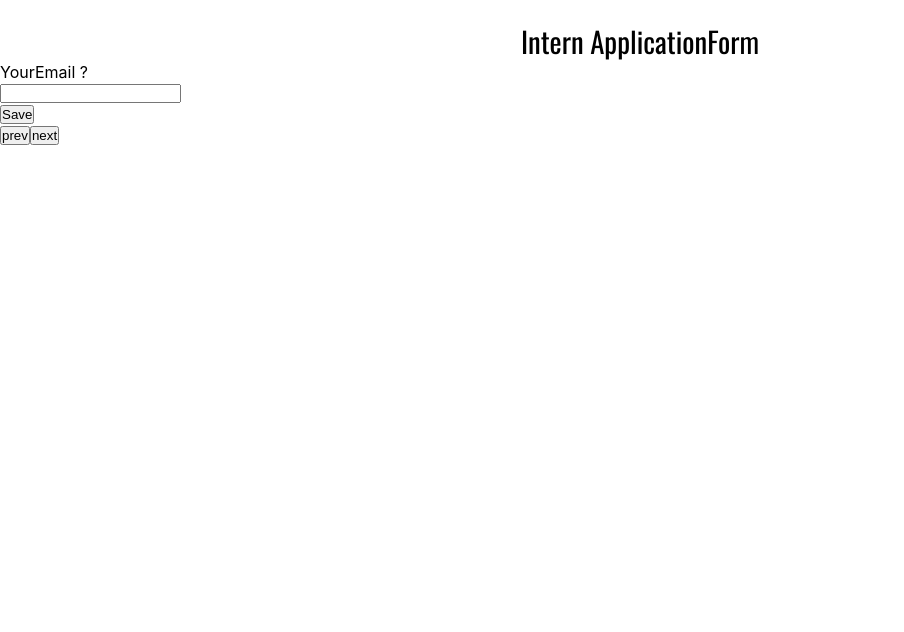
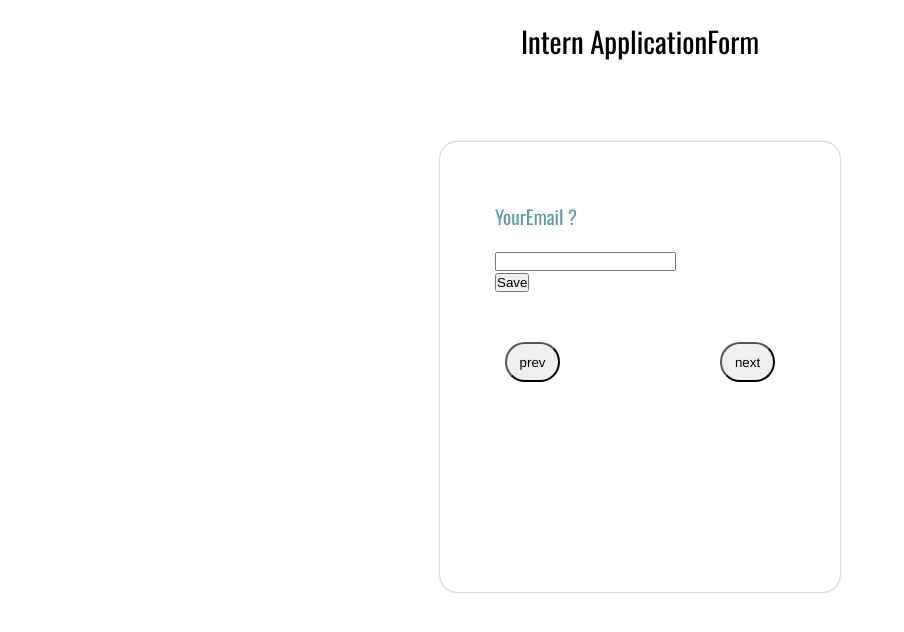
Before and after one commit to jyotirmoy-sinhababu/intern-application-form, a React (Create React App) app: page / in a window 1280 px wide. Shown: the top 632 px of the page, without its empty margins (0-904 px from the left). Built offline with nearby package versions, Linux system fonts and the light colour scheme.

Commit message:
style added to display comp

```diff
--- a/src/component/display/Display.js
+++ b/src/component/display/Display.js
@@ -1,4 +1,5 @@
 import React from 'react';
+import './display.css';
 
 import InputField from '../input/InputField';
 
@@ -17,12 +18,23 @@ const Display = ({ data }) => {
 
   return (
     <>
-      <p>{data ? data[count]?.question_text : null}</p>
-      <InputField data={data} count={count} />
-      <div>
-        <button onClick={decrementCount}>prev</button>
+      <div className='dis-main-cnt'>
+        <div className='dis-question-input-cnt'>
+          <p className='dis-question'>
+            {data ? data[count]?.question_text : null}
+          </p>
+          <InputField data={data} count={count} />
+        </div>
 
-        <button onClick={incrementCount}>next</button>
+        <div className='dis-btn-cnt'>
+          <button className='dis-prev-btn' onClick={decrementCount}>
+            prev
+          </button>
+
+          <button className='dis-nxt-btn' onClick={incrementCount}>
+            next
+          </button>
+        </div>
       </div>
     </>
   );
--- /dev/null
+++ b/src/component/display/display.css
@@ -0,0 +1,56 @@
+@import url('https://fonts.googleapis.com/css2?family=Oswald:wght@200;400&display=swap');
+
+.dis-main-cnt {
+  display: flex;
+  flex-direction: column;
+  width: 400px;
+  height: 450px;
+  box-shadow: 0 0 2px rgba(0, 0, 0, 0.5);
+  z-index: 1;
+  border-radius: 17px;
+}
+
+.dis-question-input-cnt {
+  display: flex;
+  flex-direction: column;
+  gap: 1.2rem;
+  padding-left: 45px;
+  padding-top: 50px;
+  margin: 10px;
+}
+
+.dis-question {
+  font-family: 'Oswald', sans-serif;
+  font-size: 1.2rem;
+  font-weight: 400;
+  color: cadetblue;
+}
+
+.dis-btn-cnt {
+  display: flex;
+  flex-direction: row;
+  padding-left: 45px;
+  justify-content: space-between;
+  padding-right: 45px;
+  padding-top: 20px;
+  margin: 20px;
+}
+
+.dis-prev-btn,
+.dis-nxt-btn {
+  width: 55px;
+  height: 40px;
+  border-radius: 20px;
+  font-family: 'Franklin Gothic Medium', 'Arial Narrow', Arial, sans-serif;
+  cursor: pointer;
+}
+
+.dis-nxt-btn:hover {
+  color: green;
+  background-color: aqua;
+}
+
+.dis-prev-btn:hover {
+  color: green;
+  background-color: rgb(172, 246, 246);
+}
--- a/src/component/input/InputField.js
+++ b/src/component/input/InputField.js
@@ -40,7 +40,7 @@ const InputField = ({ data, count }) => {
               return (
                 <div key={item.id}>
                   <input
-                    type='checkbox'
+                    type='radio'
                     required
                     name={item.choice_text}
                     className='input-checkbox'
--- a/src/pages/home/Home.js
+++ b/src/pages/home/Home.js
@@ -1,4 +1,6 @@
 import React from 'react';
+
+import './home.css';
 
 import { useState, useEffect } from 'react';
 
@@ -30,7 +32,9 @@ const Home = () => {
   return (
     <>
       {data && <Nav data={data} />}
-      <Display data={data.questions} />
+      <div className='home-dis-cnt'>
+        <Display data={data.questions} />
+      </div>
     </>
   );
 };
--- /dev/null
+++ b/src/pages/home/home.css
@@ -0,0 +1,6 @@
+.home-dis-cnt {
+  display: flex;
+  padding-top: 80px;
+  justify-content: center;
+  align-items: center;
+}
```
